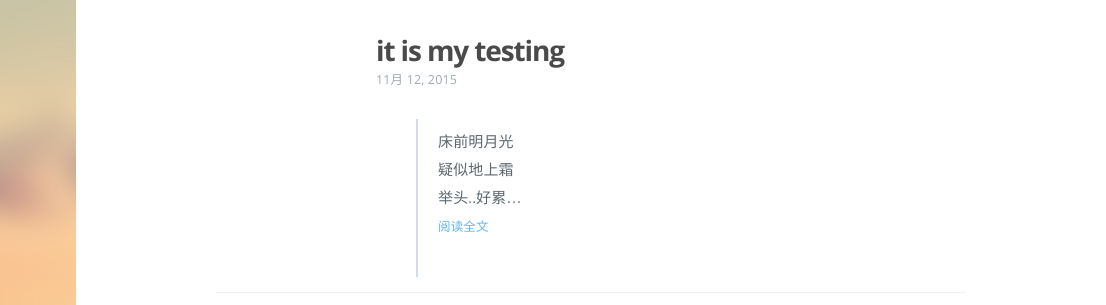
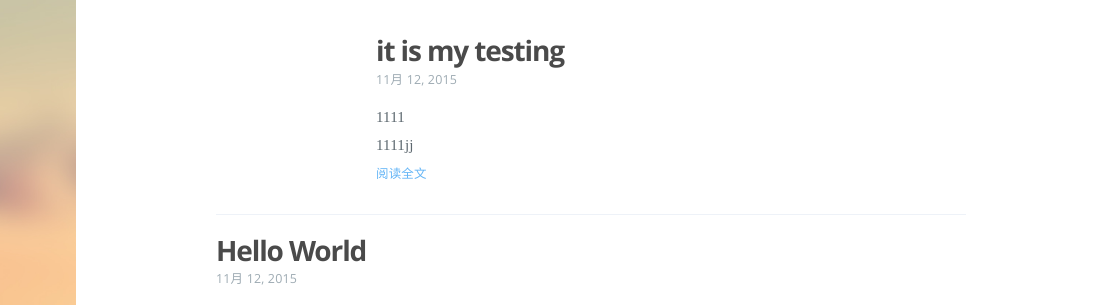
Before and after one commit to whix/whix.github.io, a plain HTML site: page index.html in a window 1280 px wide. Shown: the top 305 px of the page, 174-1280 px from the left. Drawn offline with Linux system fonts and the light colour scheme; a web font is replaced by a local one.

Commit message:
Site updated: 2015-11-16 18:22:48

```diff
--- a/index.html
+++ b/index.html
@@ -224,9 +224,7 @@
 
 
                     <div class="postShorten-excerpt" itemprop="articleBody">
-                        <a id="more"></a>
-<blockquote>
-<p>床前明月光<br>疑似地上霜<br>举头..好累…<br>
+                        <p>1111<br>1111jj<br>
 
                             <a href="/2015/11/12/it-is-my-testing/" class="postShorten-excerpt_link link">
                                 阅读全文
```
Also changed, not shown: 2015/11/12/it-is-my-testing/index.html (+8 -5 lines), archives/2015/11/index.html (+1 -3 lines), archives/2015/index.html (+1 -3 lines), archives/index.html (+1 -3 lines).
